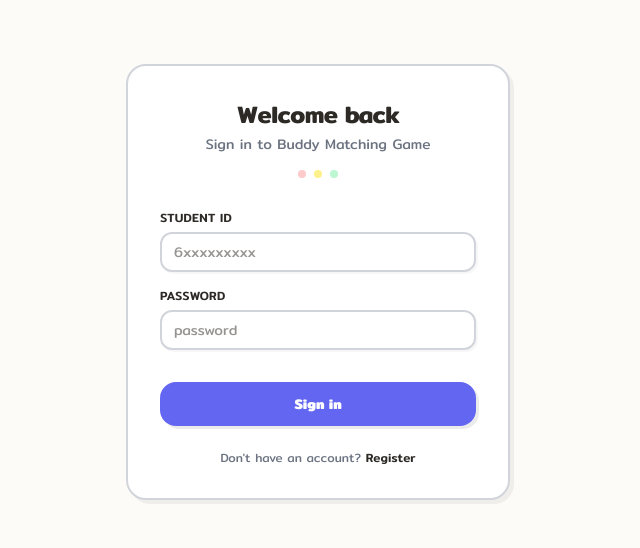
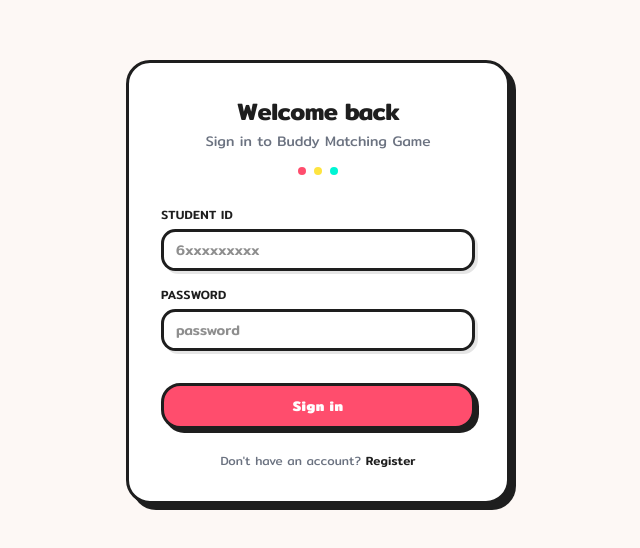
Before and after one commit to santa-nathawat/budy-3kana, a Next.js app: page /login in a window 1280 px wide. Shown: the part 118-666 px from the top of the page, without its empty margins (322-962 px from the left). Built offline with nearby package versions, Linux system fonts and the light colour scheme; no server answers.

Commit message:
update style

```diff
--- a/src/app/admin/page.tsx
+++ b/src/app/admin/page.tsx
@@ -57,10 +57,10 @@ const FACULTY_COLORS: Record<string, { bg: string; text: string; label: string }
   PHARMACY: { bg: "var(--color-faculty-pharm)", text: "var(--color-faculty-pharm-text)", label: "🟢 เภสัช" },
 };
 
-const PHASE_CONFIG: Record<string, { label: string; color: string }> = {
-  REGISTER: { label: "📝 REGISTER", color: "var(--color-faculty-sci-text)" },
-  RANDOM: { label: "🎲 RANDOM", color: "var(--color-faculty-eng-text)" },
-  REVEAL: { label: "🎉 REVEAL", color: "var(--color-faculty-pharm-text)" },
+const PHASE_CONFIG: Record<string, { label: string; color: string; text: string }> = {
+  REGISTER: { label: "📝 REGISTER", color: "var(--color-faculty-sci)", text: "var(--color-faculty-sci-text)" },
+  RANDOM: { label: "🎲 RANDOM", color: "var(--color-faculty-eng)", text: "var(--color-faculty-eng-text)" },
+  REVEAL: { label: "🎉 REVEAL", color: "var(--color-faculty-pharm)", text: "var(--color-faculty-pharm-text)" },
 };
 
 // ─── Faculty Badge ───
@@ -321,8 +321,11 @@ function PhaseControl({
       <div className="flex items-center gap-3 flex-wrap">
         <span className="text-sm text-gray-600 mr-2">Current:</span>
         <span
-          className="px-3 py-1 rounded-full text-sm font-bold text-white"
-          style={{ backgroundColor: PHASE_CONFIG[currentPhase]?.color ?? "#666" }}
+          className="px-3 py-1 rounded-full text-sm font-bold shadow-sm"
+          style={{
+            backgroundColor: PHASE_CONFIG[currentPhase]?.color ?? "#666",
+            color: PHASE_CONFIG[currentPhase]?.text ?? "#fff"
+          }}
         >
           {PHASE_CONFIG[currentPhase]?.label ?? currentPhase}
         </span>
@@ -357,11 +360,11 @@ function PhaseControl({
 function StatsPanel({ stats }: { stats: Stats }) {
   const cards = [
     { label: "Total Users", value: stats.totalUsers, color: "var(--foreground)" },
-    { label: "🔴 วิศวะ", value: stats.engCount, color: "var(--color-faculty-eng-text)" },
-    { label: "🟡 วิทย์", value: stats.sciCount, color: "var(--color-faculty-sci-text)" },
-    { label: "🟢 เภสัช", value: stats.pharmCount, color: "var(--color-faculty-pharm-text)" },
-    { label: "✅ Matched", value: stats.matchedCount, color: "var(--color-faculty-pharm-text)" },
-    { label: "⏳ Unmatched", value: stats.unmatchedCount, color: "var(--color-faculty-sci-text)" },
+    { label: "🔴 วิศวะ", value: stats.engCount, color: "var(--foreground)" },
+    { label: "🟡 วิทย์", value: stats.sciCount, color: "var(--foreground)" },
+    { label: "🟢 เภสัช", value: stats.pharmCount, color: "var(--foreground)" },
+    { label: "✅ Matched", value: stats.matchedCount, color: "var(--foreground)" },
+    { label: "⏳ Unmatched", value: stats.unmatchedCount, color: "var(--foreground)" },
     { label: "🎯 Available", value: stats.availableCount, color: "var(--foreground)" },
   ];
 
--- a/src/app/globals.css
+++ b/src/app/globals.css
@@ -46,36 +46,36 @@
   --radius-3xl: calc(var(--radius) * 2.2);
   --radius-4xl: calc(var(--radius) * 2.6);
 
-  /* Faculty colors - Minimal soft colors */
-  --color-faculty-eng: #fecaca; /* red-200 */
-  --color-faculty-sci: #fef08a; /* yellow-200 */
-  --color-faculty-pharm: #bbf7d0; /* green-200 */
+  /* Faculty colors - vibrant candy colors */
+  --color-faculty-eng: #ff4d6d; /* vibrant pinkish red */
+  --color-faculty-sci: #fee440; /* bright yellow */
+  --color-faculty-pharm: #00f5d4; /* electric mint */
 
-  --color-faculty-eng-text: #b91c1c; /* red-700 */
-  --color-faculty-sci-text: #a16207; /* yellow-700 */
-  --color-faculty-pharm-text: #15803d; /* green-700 */
+  --color-faculty-eng-text: #ffffff;
+  --color-faculty-sci-text: #1e1e1e;
+  --color-faculty-pharm-text: #1e1e1e;
 }
 
 :root {
-  --background: #fdfbf7;
-  --foreground: #2d2a26;
+  --background: #fdf8f5; /* warm playful white */
+  --foreground: #1e1e1e;
   --card: #ffffff;
-  --card-foreground: #2d2a26;
+  --card-foreground: #1e1e1e;
   --popover: #ffffff;
-  --popover-foreground: #2d2a26;
-  --primary: #6366f1;
+  --popover-foreground: #1e1e1e;
+  --primary: #ff4d6d; /* vibrant magenta/pink */
   --primary-foreground: #ffffff;
-  --secondary: #f3f4f6;
-  --secondary-foreground: #4b5563;
-  --muted: #f3f4f6;
+  --secondary: #00bbf9; /* vibrant blue */
+  --secondary-foreground: #ffffff;
+  --muted: #fef1e6;
   --muted-foreground: #6b7280;
-  --accent: #eef2ff;
-  --accent-foreground: #4f46e5;
+  --accent: #fee440; /* bright yellow */
+  --accent-foreground: #1e1e1e;
   --destructive: #ef4444;
-  --border: #d1d5db; /* slightly darker for thicker borders */
-  --input: #d1d5db;
-  --ring: #8b5cf6; /* purple for focus states */
-  --radius: 1.25rem; /* more bubbly */
+  --border: #1e1e1e; /* thick dark cartoon border */
+  --input: #1e1e1e;
+  --ring: #ff4d6d;
+  --radius: 1.5rem; /* extra bubbly */
 }
 
 @layer base {
@@ -84,7 +84,10 @@
     font-family: var(--font-sans) !important;
   }
   body {
-    @apply bg-background text-foreground;
+    @apply text-foreground;
+    background-color: var(--background);
+    background-image: radial-gradient(#d1cbbd 2px, transparent 2px);
+    background-size: 24px 24px;
     font-family: var(--font-sans);
   }
   html {
@@ -93,54 +96,54 @@
 }
 
 /* ================================
-   Minimal Utilities
+   Game UI Utilities
    ================================ */
 
 .minimal-card {
-  border: 2px solid var(--border);
+  border: 3px solid var(--border);
   border-radius: var(--radius);
   background: var(--card);
-  box-shadow: 4px 4px 0px rgba(0, 0, 0, 0.05); /* Solid shadow */
-  transition: transform 0.2s cubic-bezier(0.34, 1.56, 0.64, 1), box-shadow 0.2s ease, border-color 0.2s ease;
+  box-shadow: 6px 6px 0px var(--border); /* Solid punchy shadow */
+  transition: all 0.2s cubic-bezier(0.34, 1.56, 0.64, 1);
 }
 
 .minimal-card:hover {
   transform: translate(-2px, -2px);
-  box-shadow: 6px 6px 0px rgba(99, 102, 241, 0.15); /* Playful colored shadow */
-  border-color: var(--ring);
+  box-shadow: 8px 8px 0px var(--primary); /* Playful colored active shadow */
+  border-color: var(--primary);
 }
 
 .minimal-btn {
   border-radius: calc(var(--radius) * 0.8);
-  border: 2px solid transparent; /* Keeps sizing consistent if we add borders */
-  font-weight: 700;
-  box-shadow: 3px 3px 0px rgba(0, 0, 0, 0.08); /* Physical button feel */
-  transition: transform 0.1s cubic-bezier(0.34, 1.56, 0.64, 1), box-shadow 0.1s ease;
+  border: 3px solid var(--border);
+  font-weight: 800;
+  box-shadow: 4px 4px 0px var(--border);
+  transition: all 0.1s cubic-bezier(0.34, 1.56, 0.64, 1);
   cursor: pointer;
+  letter-spacing: 0.5px;
 }
 
 .minimal-btn:hover {
   transform: translate(-2px, -2px);
-  box-shadow: 5px 5px 0px rgba(0, 0, 0, 0.12);
+  box-shadow: 6px 6px 0px var(--border);
+  filter: brightness(1.05);
 }
 
 .minimal-btn:active {
-  transform: translate(2px, 2px);
-  box-shadow: 0px 0px 0px rgba(0, 0, 0, 0); /* Presses into the page */
+  transform: translate(4px, 4px);
+  box-shadow: 0px 0px 0px var(--border); /* Presses into the page */
 }
 
 /* Custom scrollbar */
 ::-webkit-scrollbar {
-  width: 6px;
+  width: 8px;
 }
-
 ::-webkit-scrollbar-track {
   background: transparent;
 }
-
 ::-webkit-scrollbar-thumb {
-  background: #d4d4d4;
-  border-radius: 4px;
+  background: var(--border);
+  border-radius: 8px;
 }
 
 /* Input styles - bouncy and chunky */
@@ -148,17 +151,18 @@ input[type="text"],
 input[type="password"],
 select,
 textarea {
-  border: 2px solid var(--border) !important;
+  border: 3px solid var(--border) !important;
   border-radius: calc(var(--radius) * 0.6) !important;
-  box-shadow: 2px 2px 0px rgba(0,0,0,0.03);
+  box-shadow: 3px 3px 0px rgba(0,0,0,0.1) !important;
   transition: all 0.2s ease;
+  font-weight: 500;
 }
 
 input:focus,
 select:focus,
 textarea:focus {
   transform: translate(-2px, -2px);
-  box-shadow: 4px 4px 0px rgba(99, 102, 241, 0.2) !important;
+  box-shadow: 5px 5px 0px var(--ring) !important;
   border-color: var(--ring) !important;
   outline: none !important;
 }
--- a/src/app/register/RegisterForm.tsx
+++ b/src/app/register/RegisterForm.tsx
@@ -255,7 +255,7 @@ export default function RegisterForm() {
                 name="hint"
                 type="text"
                 required
-                placeholder="คำใบ้ให้บัดเดอร์ทาย"
+                placeholder="คำใบ้ให้ buddy ทาย"
                 className="w-full border border-input rounded-md px-3 py-2 text-sm focus:border-ring transition-colors bg-white"
               />
             </div>
--- a/src/components/GameInterface.tsx
+++ b/src/components/GameInterface.tsx
@@ -186,9 +186,9 @@ export default function GameInterface({
           >
             <motion.button
               onClick={handleFindBuddy}
-              whileHover={{ scale: 1.05, boxShadow: "0 10px 25px -5px rgba(0, 0, 0, 0.1), 0 8px 10px -6px rgba(0, 0, 0, 0.1)" }}
-              whileTap={{ scale: 0.95 }}
-              className="minimal-btn text-lg px-10 py-5 font-bold shadow-md transition-all duration-300 relative overflow-hidden group"
+              whileHover={{ scale: 1.02, boxShadow: "8px 8px 0px var(--border)" }}
+              whileTap={{ scale: 0.95, boxShadow: "0px 0px 0px var(--border)" }}
+              className="minimal-btn text-lg px-10 py-5 font-bold transition-all duration-300 relative overflow-hidden group"
               style={{ backgroundColor: facultyConfig.color, color: facultyConfig.textColor }}
             >
               <span className="relative z-10 flex items-center gap-2">
--- a/src/lib/auth.ts
+++ b/src/lib/auth.ts
@@ -4,6 +4,7 @@ import bcrypt from "bcryptjs";
 import { prisma } from "@/lib/prisma";
 
 export const { handlers, auth, signIn, signOut } = NextAuth({
+  trustHost: true,
   providers: [
     Credentials({
       name: "Student ID",
```
